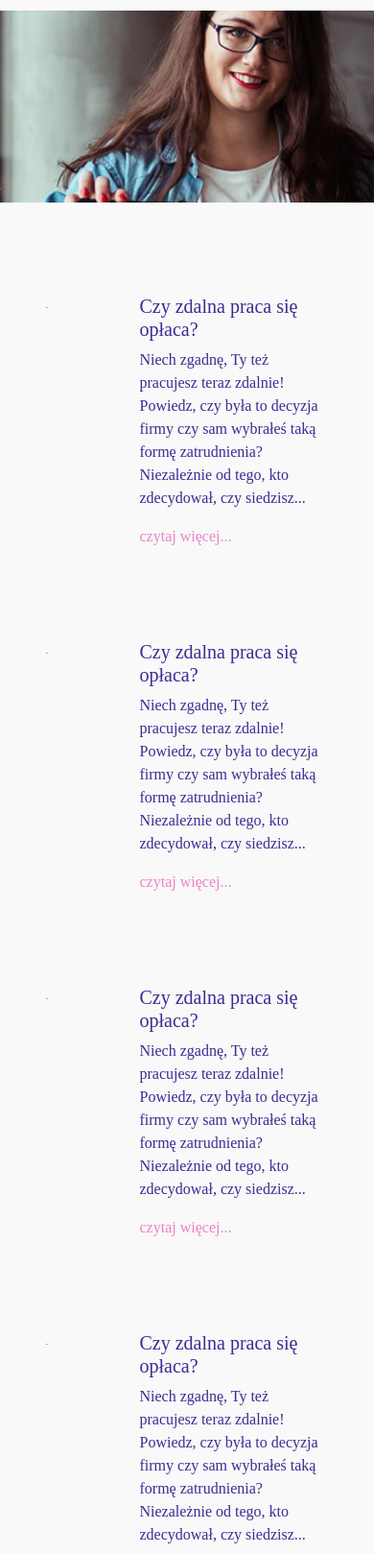
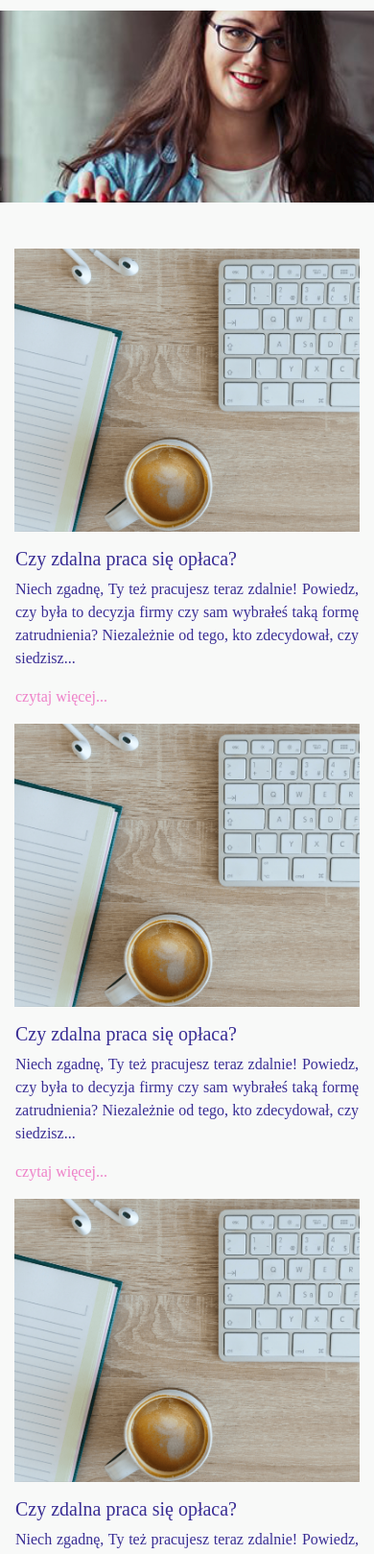
Before and after one commit to lukablasi/oliwia, a plain HTML site: page blog.html in a window 390 px wide. Shown: the part 363-1982 px from the top of the page at 96% size. Drawn offline with nearby package versions, Linux system fonts and the light colour scheme; a web font is replaced by a local one.

Commit message:
blog mobile version

```diff
--- a/blog.html
+++ b/blog.html
@@ -53,56 +53,56 @@
 
         <div class='container-fluid my-5'>
             <div class='row'>
-                <div class='col-3 p-5'><img class='img-fluid' src='img/01_glowna_portfolio-1-min.png'></div>
-                <div class='col-9 p-5 d-flex flex-column justify-content-between '>
+                <div class='col-12 col-md-3 p-md-5'><img class='img-fluid' src='img/01_glowna_portfolio-1-min.png'></div>
+                <div class='col-12 col-md-9 p-3 p-md-5 text-justify d-flex flex-column justify-content-between '>
                     <h5>Czy zdalna praca się opłaca?</h5>
                     <p>Niech zgadnę, Ty też pracujesz teraz zdalnie! Powiedz, czy była to decyzja firmy czy sam wybrałeś taką formę zatrudnienia? Niezależnie od tego, kto zdecydował, czy siedzisz...</p>
                     <p class='mb-0'><a href=''>czytaj więcej...</a></p>
                 </div>
             </div>
         <div class='row'>
-                <div class='col-3 p-5'><img class='img-fluid' src='img/01_glowna_portfolio-1-min.png'></div>
-                <div class='col-9 p-5 d-flex flex-column justify-content-between '>
+                <div class='col-12 col-md-3 p-md-5'><img class='img-fluid' src='img/01_glowna_portfolio-1-min.png'></div>
+                <div class='col-12 col-md-9 p-3 p-md-5 text-justify d-flex flex-column justify-content-between '>
                     <h5>Czy zdalna praca się opłaca?</h5>
                     <p>Niech zgadnę, Ty też pracujesz teraz zdalnie! Powiedz, czy była to decyzja firmy czy sam wybrałeś taką formę zatrudnienia? Niezależnie od tego, kto zdecydował, czy siedzisz...</p>
                     <p class='mb-0'><a href=''>czytaj więcej...</a></p>
                 </div>
             </div>
             <div class='row'>
-                <div class='col-3 p-5'><img class='img-fluid' src='img/01_glowna_portfolio-1-min.png'></div>
-                <div class='col-9 p-5 d-flex flex-column justify-content-between '>
+                <div class='col-12 col-md-3 p-md-5'><img class='img-fluid' src='img/01_glowna_portfolio-1-min.png'></div>
+                <div class='col-12 col-md-9 p-3 p-md-5 text-justify d-flex flex-column justify-content-between '>
                     <h5>Czy zdalna praca się opłaca?</h5>
                     <p>Niech zgadnę, Ty też pracujesz teraz zdalnie! Powiedz, czy była to decyzja firmy czy sam wybrałeś taką formę zatrudnienia? Niezależnie od tego, kto zdecydował, czy siedzisz...</p>
                     <p class='mb-0'><a href=''>czytaj więcej...</a></p>
                 </div>
             </div>
             <div class='row'>
-                <div class='col-3 p-5'><img class='img-fluid' src='img/01_glowna_portfolio-1-min.png'></div>
-                <div class='col-9 p-5 d-flex flex-column justify-content-between '>
+                <div class='col-12 col-md-3 p-md-5'><img class='img-fluid' src='img/01_glowna_portfolio-1-min.png'></div>
+                <div class='col-12 col-md-9 p-3 p-md-5 text-justify d-flex flex-column justify-content-between '>
                     <h5>Czy zdalna praca się opłaca?</h5>
                     <p>Niech zgadnę, Ty też pracujesz teraz zdalnie! Powiedz, czy była to decyzja firmy czy sam wybrałeś taką formę zatrudnienia? Niezależnie od tego, kto zdecydował, czy siedzisz...</p>
                     <p class='mb-0'><a href=''>czytaj więcej...</a></p>
                 </div>
             </div>
         <div class='row'>
-                <div class='col-3 p-5'><img class='img-fluid' src='img/01_glowna_portfolio-1-min.png'></div>
-                <div class='col-9 p-5 d-flex flex-column justify-content-between '>
+                <div class='col-12 col-md-3 p-md-5'><img class='img-fluid' src='img/01_glowna_portfolio-1-min.png'></div>
+                <div class='col-12 col-md-9 p-3 p-md-5 text-justify d-flex flex-column justify-content-between '>
                     <h5>Czy zdalna praca się opłaca?</h5>
                     <p>Niech zgadnę, Ty też pracujesz teraz zdalnie! Powiedz, czy była to decyzja firmy czy sam wybrałeś taką formę zatrudnienia? Niezależnie od tego, kto zdecydował, czy siedzisz...</p>
                     <p class='mb-0'><a href=''>czytaj więcej...</a></p>
                 </div>
             </div>
             <div class='row'>
-                <div class='col-3 p-5'><img class='img-fluid' src='img/01_glowna_portfolio-1-min.png'></div>
-                <div class='col-9 p-5 d-flex flex-column justify-content-between '>
+                <div class='col-12 col-md-3 p-md-5'><img class='img-fluid' src='img/01_glowna_portfolio-1-min.png'></div>
+                <div class='col-12 col-md-9 p-3 p-md-5 text-justify d-flex flex-column justify-content-between '>
                     <h5>Czy zdalna praca się opłaca?</h5>
                     <p>Niech zgadnę, Ty też pracujesz teraz zdalnie! Powiedz, czy była to decyzja firmy czy sam wybrałeś taką formę zatrudnienia? Niezależnie od tego, kto zdecydował, czy siedzisz...</p>
                     <p class='mb-0'><a href=''>czytaj więcej...</a></p>
                 </div>
             </div>
             <div class='row'>
-                <div class='col-3 p-5'></div>
-                <div class='col-9 p-5'><h5 class=''><a href=''>Więcej postów</a></h5></div>
+                <div class='d-none d-md-block col-3 p-5'></div>
+                <div class=' col-12 col-md-9 p-md-5 my-3'><h5 class=''><a href=''>Więcej postów</a></h5></div>
             </div>
         </div>
 
--- a/style.css
+++ b/style.css
@@ -262,6 +262,10 @@ a:hover,
 .blog-item:hover img {
     transform: scale(1.6, 1.6);
 
+}
+
+.text-justify {
+    text-align: justify;
 }
 
 /*
```
